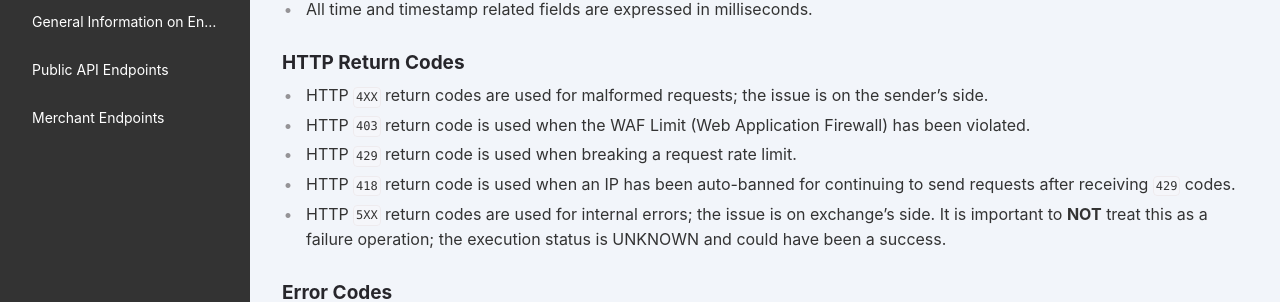
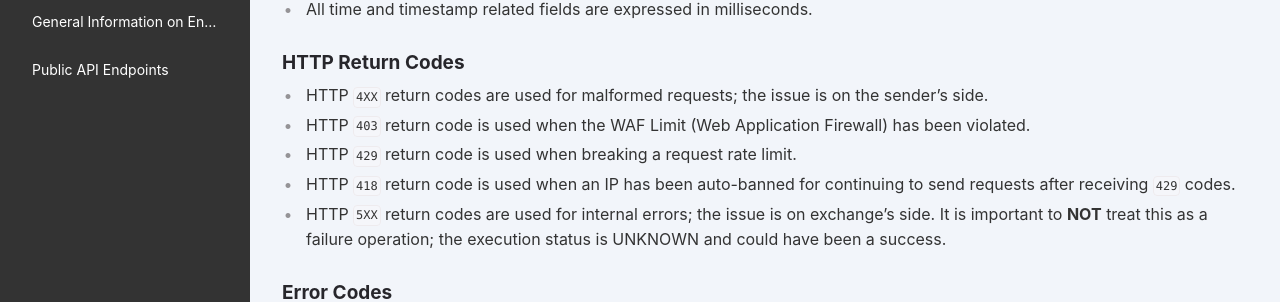
Before and after one commit to coins-docs/xyz, a Jekyll site: the page built from docs/rest-api.md, in a window 1280 px wide. Shown: the part 283-585 px from the top of the page. Built offline with Jekyll 4.4.1, drawn with Linux system fonts in a browser that asks for light colours.

Commit message:
Update rest-api.html

```diff
--- a/_includes/sidebar/rest-api.html
+++ b/_includes/sidebar/rest-api.html
@@ -116,17 +116,5 @@
 
         </ul>
       </li>
-      <li><a href="#merchant-endpoints">Merchant Endpoints</a>
-        <ul class="nav-list ">
-          <li><a href="#Signature">Signature</a></li>
-          <li><a href="#Invoicing">Invoicing</a>
-            <ul class="nav-list ">
-              <li><a href="#creating-invoices">Creating Invoices</a></li>
-              <li><a href="#retrieving-invoices">Retrieving Invoices</a></li>
-              <li><a href="#cancel-Invoices">Cancel Invoices</a></li>
-            </ul>
-          </li>
-          <li><a href="#invoice-callbacks">Invoice Callbacks</a></li>
-        </ul>
-      </li>
+
     </ul>
```
